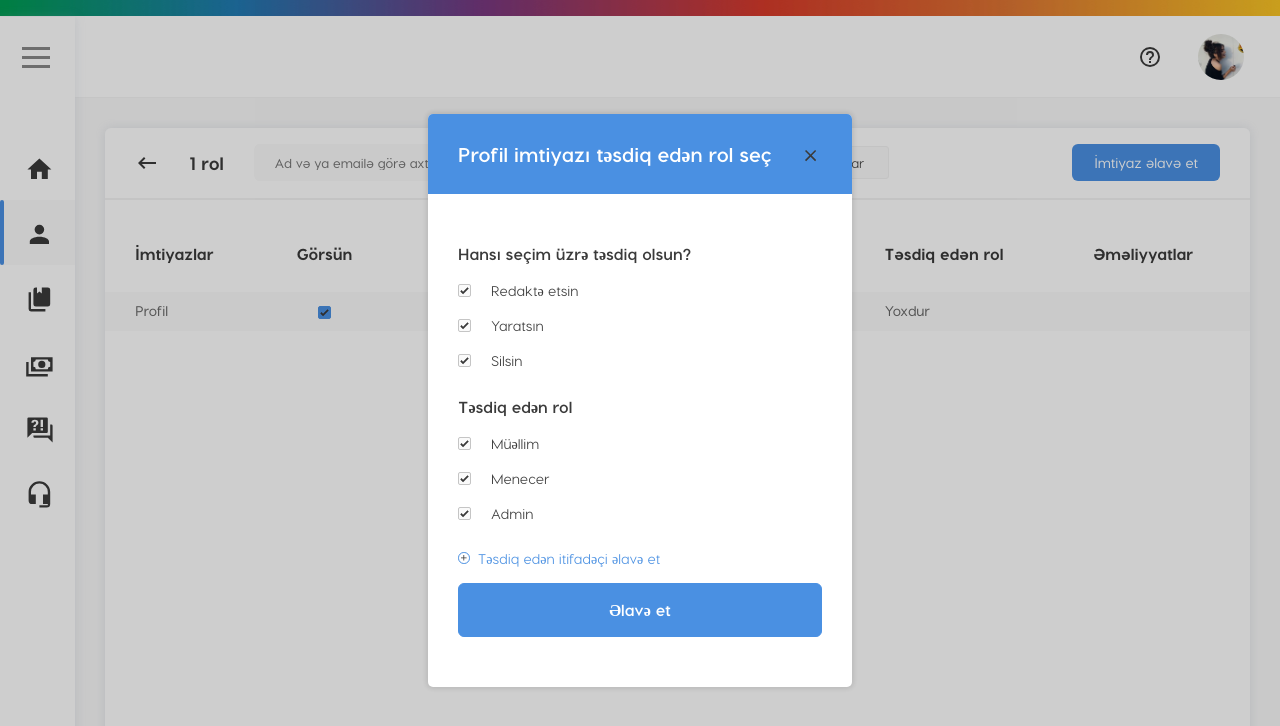
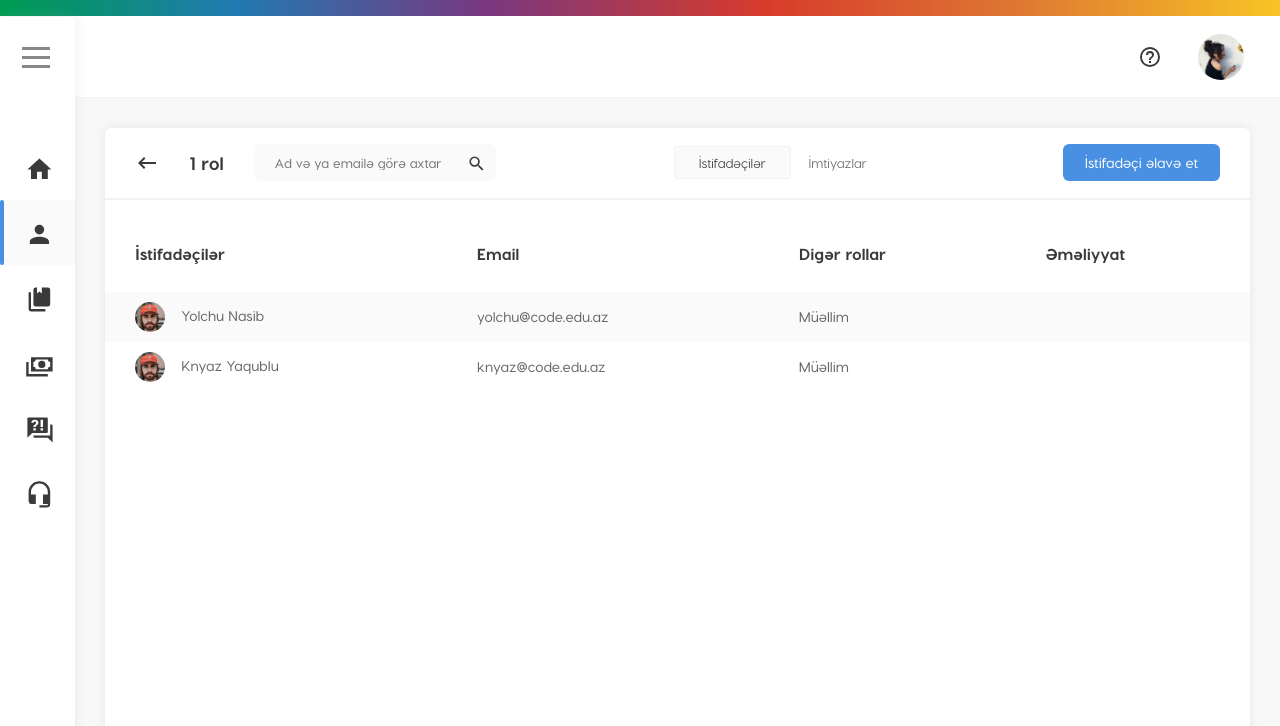
Before and after one commit to nuranaar/LMS-reactjs, a React (Create React App) app: page /roles/1 in a window 1280 px wide. Shown: the top 726 px of the page. Built offline with nearby package versions, Linux system fonts and the light colour scheme.

Commit message:
fix font family error

```diff
--- a/src/App.css
+++ b/src/App.css
@@ -1,23 +1,20 @@
 @font-face {
   font-family: "VisbyCF";
-	src: url("./assets/fonts/VisbyCF-Bold.otf") format("opentype"),
-		url("./assets/fonts/VisbyCF-Bold-az.ttf") format("truetype");
+  src: url("./assets/fonts/VisbyCF-Bold-az.ttf") format("truetype");
   font-weight: bold;
   font-style: normal;
 }
 
 @font-face {
   font-family: "VisbyCF";
-	src: url("./assets/fonts/VisbyCF-Heavy.otf") format("opentype"),
-		url("./assets/fonts/VisbyCF-Heavy-az.ttf") format("truetype");
+  src: url("./assets/fonts/VisbyCF-Heavy-az.ttf") format("truetype");
   font-weight: 900;
   font-style: normal;
 }
 
 @font-face {
   font-family: "VisbyCF";
-	src: url("./assets/fonts/VisbyCF-Medium.otf") format("opentype"),
-		url("./assets/fonts/VisbyCF-Medium-az.ttf") format("truetype");
+  src: url("./assets/fonts/VisbyCF-Medium-az.ttf") format("truetype");
   font-weight: 500;
   font-style: normal;
 }
@@ -84,11 +81,11 @@ hr {
   padding: 16px 0px;
   text-align: center;
   border: none;
-	transition: all .5s;
-}
-.btn:hover{
+  transition: all 0.5s;
+}
+.btn:hover {
   background-color: #0286cd !important;
-	color:#fff !important;
+  color: #fff !important;
 }
 .btn.btn-form {
   padding: 20px;
@@ -325,7 +322,7 @@ video {
   max-height: 95vh;
   min-width: 33%;
 }
-.popup::-webkit-scrollbar{
+.popup::-webkit-scrollbar {
   width: 0;
 }
 .popups {
@@ -344,7 +341,7 @@ video {
 }
 
 .popup .close svg.close {
-	fill:#fff;
+  fill: #fff;
 }
 
 .popup .popup-header {
--- a/src/component/UI/Modal/ConfirmingRoleModal/ConfirmingRoleModal.js
+++ b/src/component/UI/Modal/ConfirmingRoleModal/ConfirmingRoleModal.js
@@ -101,27 +101,18 @@ export default class ConfirmingRoleModal extends Component {
         input.value = value;
         this.setState({
             inputs: inputs
+        });
+    }
+    userSelectedHandler = (e, id) => {
+        let value = e.currentTarget.innerText;
+        let inputs = [...this.state.inputs];
+        let input = inputs.find(input => input.id === id);
+        input.value = "";
+        input.value = value;
+        input.showDropdown = false;
+        this.setState({
+            inputs: inputs
         })
-    }
-    // userSelectedHandler = (e, id) => {
-    //     let value = e.currentTarget.innerText;
-    //     let inputs = [...this.state.inputs];
-    //     let input = inputs.find(input => input.id === id);
-    //     input.value = "";
-    //     // input.value = value;
-    //     input.showDropdown = false;
-    //     this.setState({
-    //         inputs: inputs
-    //     })
-    // }
-    inputBlurredHandler = (e) => {
-        // let id = parseInt(e.currentTarget.dataset.id);
-        // let inputs = [...this.state.inputs];
-        // let input = inputs.find(input => input.id === id);
-        // input.showDropdown = false;
-        // this.setState({
-        //     inputs: inputs
-        // })
     }
 
     deleteInputClickHanler = (e, deletedId) => {
@@ -145,10 +136,10 @@ export default class ConfirmingRoleModal extends Component {
                 {this.state.inputs.map(input => {
                     return <div key={input.id}>
                         <div className='input-add'>
-                            <input type='text' placeholder='numunə@.code.edu.az' defaultValue={input.value} onFocus={(e) => this.inputFocusedHandler(e, input.id)} onChange={(e) => this.inputChangedHandler(e, input.id)} />
+                            <input type='text' placeholder='numunə@.code.edu.az' value={input.value} onFocus={(e) => this.inputFocusedHandler(e, input.id)} onChange={(e) => this.inputChangedHandler(e, input.id)} />
                             <div className='del-input' onClick={(e) => this.deleteInputClickHanler(e, input.id)} data-id={input} ><Icon path={mdiClose} size={.8} className='mdi' /></div>
                         </div>
-                        {(input.showDropdown) ? <UsersDropdown selected={(e) => this.userSelectedHandler(e, input.id)} /> : ''}
+                        {(input.showDropdown) ? <UsersDropdown roles={this.state.roles} selected={(e) => this.userSelectedHandler(e, input.id)} /> : ''}
                     </div>
                 })}
             </>
--- a/src/component/UI/UsersDropdown/UsersDropdown.js
+++ b/src/component/UI/UsersDropdown/UsersDropdown.js
@@ -3,18 +3,30 @@ import './UsersDropdown.scss';
 
 export default class UsersDropdown extends Component {
     render() {
-        return (
-            <div className='dropdown-list'>
-                <div className='dropdown-item'>
-                    <div className='title'>Menecer</div>
+        let activeRoles = this.props.roles.filter(role => role.active === true);
+        let dropdown_item;
+        if (activeRoles.length) {
+            dropdown_item = activeRoles.map(role => {
+                return <div key={role.id} className='dropdown-item'>
+                    <div className='title'>{role.text}</div>
+                    <div className='option' onClick={this.props.selected}>vugar@code.edu.az</div>
+                    <div className='option' onClick={this.props.selected}>xatira@code.edu.az</div>
+                    <div className='option' onClick={this.props.selected}>xatira@code.edu.az</div>
+                </div>
+            })
+        }
+        else {
+            dropdown_item = this.props.roles.map(role => {
+                return <div key={role.id} className='dropdown-item'>
+                    <div className='title'>{role.text}</div>
                     <div className='option' onClick={this.props.selected}>vugar@code.edu.az</div>
                     <div className='option' onClick={this.props.selected}>xatira@code.edu.az</div>
                 </div>
-                <div className='dropdown-item'>
-                    <div className='title'>Menecer</div>
-                    <div className='option' onClick={this.props.selected}>vugar@code.edu.az</div>
-                    <div className='option' onClick={this.props.selected}>xatira@code.edu.az</div>
-                </div>
+            })
+        }
+        return (
+            <div className='dropdown-list'>
+                {dropdown_item}
             </div>
         )
     }
--- a/src/container/UserRolesPage/RoleInfo/RoleInfo.js
+++ b/src/container/UserRolesPage/RoleInfo/RoleInfo.js
@@ -12,9 +12,28 @@ import ConfirmingRoleModal from '../../../component/UI/Modal/ConfirmingRoleModal
 
 class RoleInfo extends Component {
     state = {
-        showUsers: false,
+
+        privileges: [
+            {
+                name: 'read',
+                active: false
+            },
+            {
+                name: 'edit',
+                active: false
+            },
+            {
+                name: 'create',
+                active: false
+            },
+            {
+                name: 'update',
+                active: false
+            }
+        ],
+        showUsers: true,
         showDeleteConfirm: false,
-        showConfirmingRoleModal: true
+        showConfirmingRoleModal: false
     }
 
     usersSelectedHandler = () => {
@@ -22,7 +41,7 @@ class RoleInfo extends Component {
             showUsers: true
         })
     }
-    privelegesSelectedHandler = () => {
+    privilegesSelectedHandler = () => {
         this.setState({
             showUsers: false
         })
@@ -38,7 +57,13 @@ class RoleInfo extends Component {
         })
     }
     changeHandler = (e) => {
-        console.log(e.currentTarget.parentNode.parentNode)
+        let clicked = e.currentTarget.parentNode.parentNode.dataset.target;
+        let privs = [...this.state.privileges];
+        let priv = privs.find(pr => pr.name === clicked);
+        priv.active = !priv.active;
+        this.setState({
+            privileges: privs
+        })
     }
     addConfirmingRoleHandler = () => {
         let show = !this.state.showConfirmingRoleModal;
@@ -146,8 +171,9 @@ class RoleInfo extends Component {
                         <td>
                             Profil
                         </td>
-                        <td>
-                            <div className='check active'>
+                        {this.state.privileges.map(priv => {
+                            return <td key={priv.name}>
+                                <div data-target={priv.name} className={['check', priv.active ? 'active' : ''].join(' ')}>
                                     <label htmlFor={this.props.text}>
                                         <input type='checkbox' id={this.props.text} style={{ 'display': 'none' }} onChange={this.changeHandler} />
                                         <div className='checkbox'>
@@ -157,39 +183,8 @@ class RoleInfo extends Component {
                                     </label>
                                 </div>
                             </td>
-                        <td>
-                            <div className='check'>
-                                <label htmlFor={this.props.text}>
-                                    <input type='checkbox' id={this.props.text} style={{ 'display': 'none' }} onChange={this.props.change} />
-                                    <div className='checkbox'>
-                                        <Icon className='mdi' path={mdiCheckBold} size={.45} />
-                                    </div>
-                                    {this.props.text}
-                                </label>
-                            </div>
-                        </td>
-                        <td>
-                            <div className='check'>
-                                <label htmlFor={this.props.text}>
-                                    <input type='checkbox' id={this.props.text} style={{ 'display': 'none' }} onChange={this.props.change} />
-                                    <div className='checkbox'>
-                                        <Icon className='mdi' path={mdiCheckBold} size={.45} />
-                                    </div>
-                                    {this.props.text}
-                                </label>
-                            </div>
-                        </td>
-                        <td>
-                            <div className='check'>
-                                <label htmlFor={this.props.text}>
-                                    <input type='checkbox' id={this.props.text} style={{ 'display': 'none' }} onChange={this.props.change} />
-                                    <div className='checkbox'>
-                                        <Icon className='mdi' path={mdiCheckBold} size={.45} />
-                                    </div>
-                                    {this.props.text}
-                                </label>
-                            </div>
-                        </td>
+                        })}
+
                         <td className='d-flex align-items-center'>
                             Yoxdur
                             <div className="operations">
@@ -229,7 +224,7 @@ class RoleInfo extends Component {
                             </div>
                             <div className='selecting-list' >
                                 <div onClick={this.usersSelectedHandler} className={['item', this.state.showUsers ? 'active' : ''].join(' ')}>İstifadəçilər</div>
-                                <div onClick={this.privelegesSelectedHandler} className={['item', !this.state.showUsers ? 'active' : ''].join(' ')}>İmtiyazlar</div>
+                                <div onClick={this.privilegesSelectedHandler} className={['item', !this.state.showUsers ? 'active' : ''].join(' ')}>İmtiyazlar</div>
                             </div>
                             {this.state.showUsers ? <Button class='btn add-user' clicked={this.addUserClickHandler}>İstifadəçi əlavə et</Button> : <Button class='btn add-user' clicked={this.addUserClickHandler}>İmtiyaz əlavə et</Button>}
 
```
Lines whose indentation alone changed are shown as unchanged.
